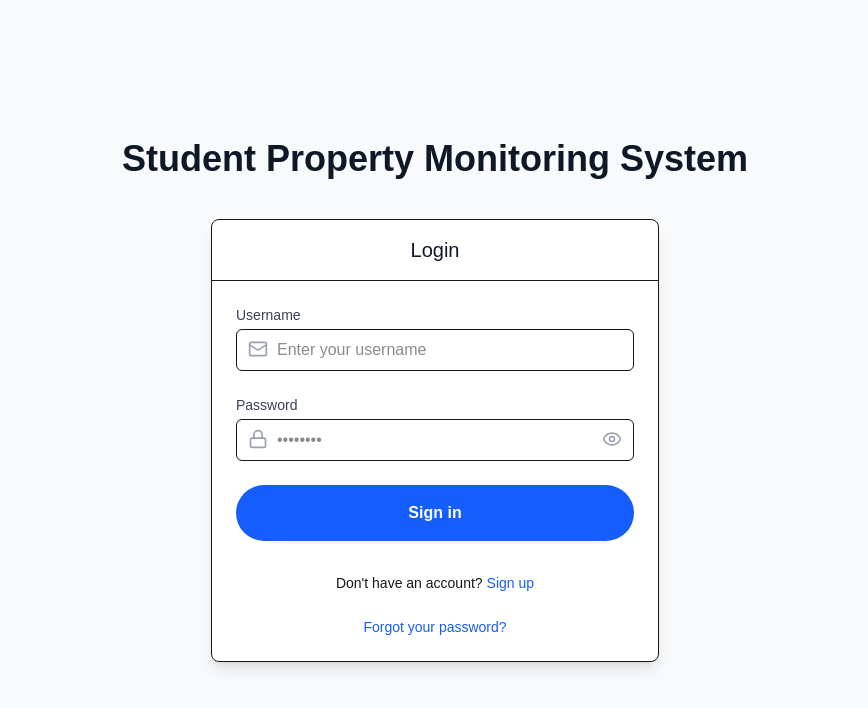
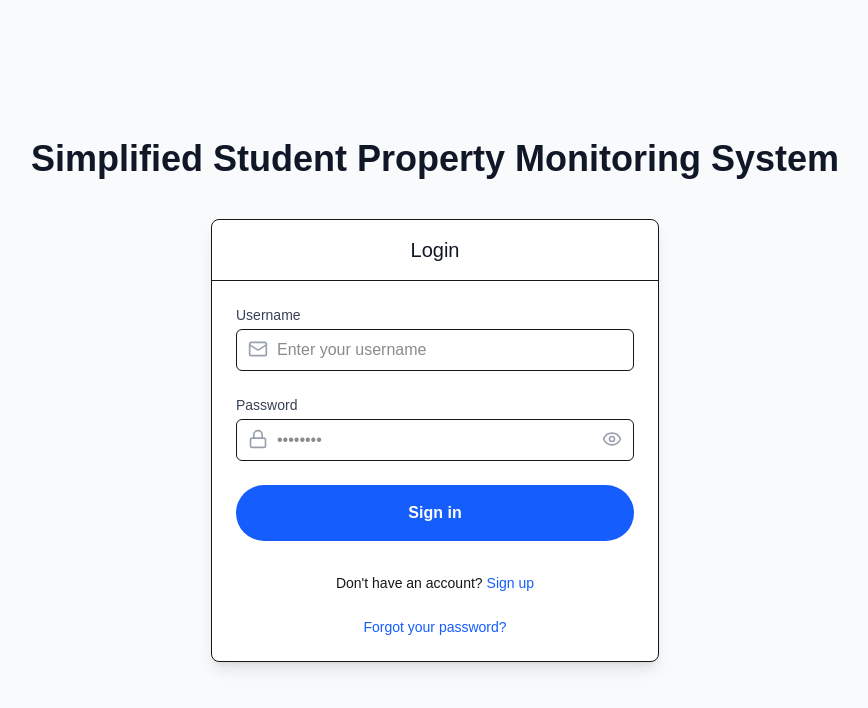
Before and after one commit to Nevram30/school-monitoring, a Next.js app: page /login in a window 1280 px wide. Shown: the top 708 px of the page, without its empty margins (205-1073 px from the left). Built offline with nearby package versions, Linux system fonts and the light colour scheme; no server answers.

Commit message:
feat: change middleware

```diff
--- a/src/app/login/page.tsx
+++ b/src/app/login/page.tsx
@@ -12,7 +12,7 @@ const SignIn = () => {
       {/* Header */}
       <div className='mb-8 text-center'>
         <h1 className='text-3xl lg:text-4xl font-bold text-gray-900 mb-2'>
-          Student Property Monitoring System
+          Simplified Student Property Monitoring System
         </h1>
       </div>
 
```
Also changed, not shown: 1 other file (tests, documents, lock files or other folders).
